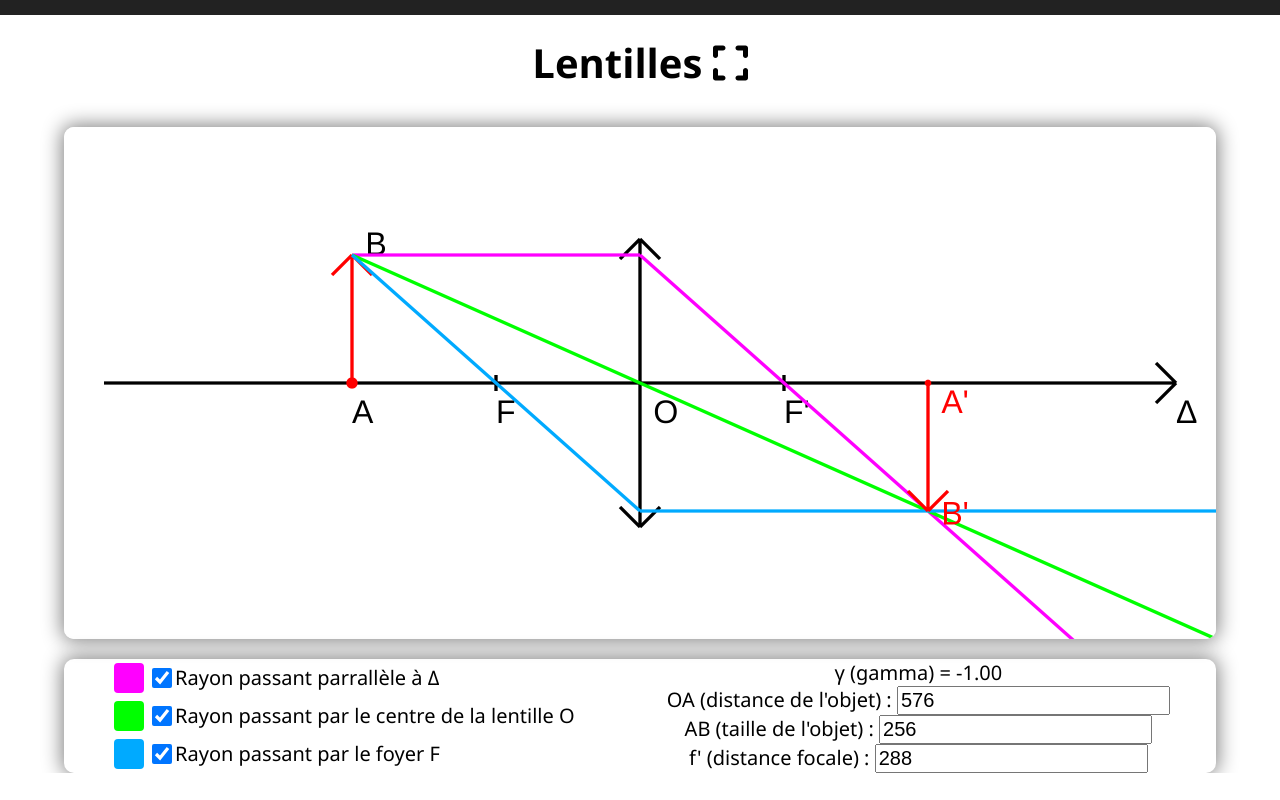
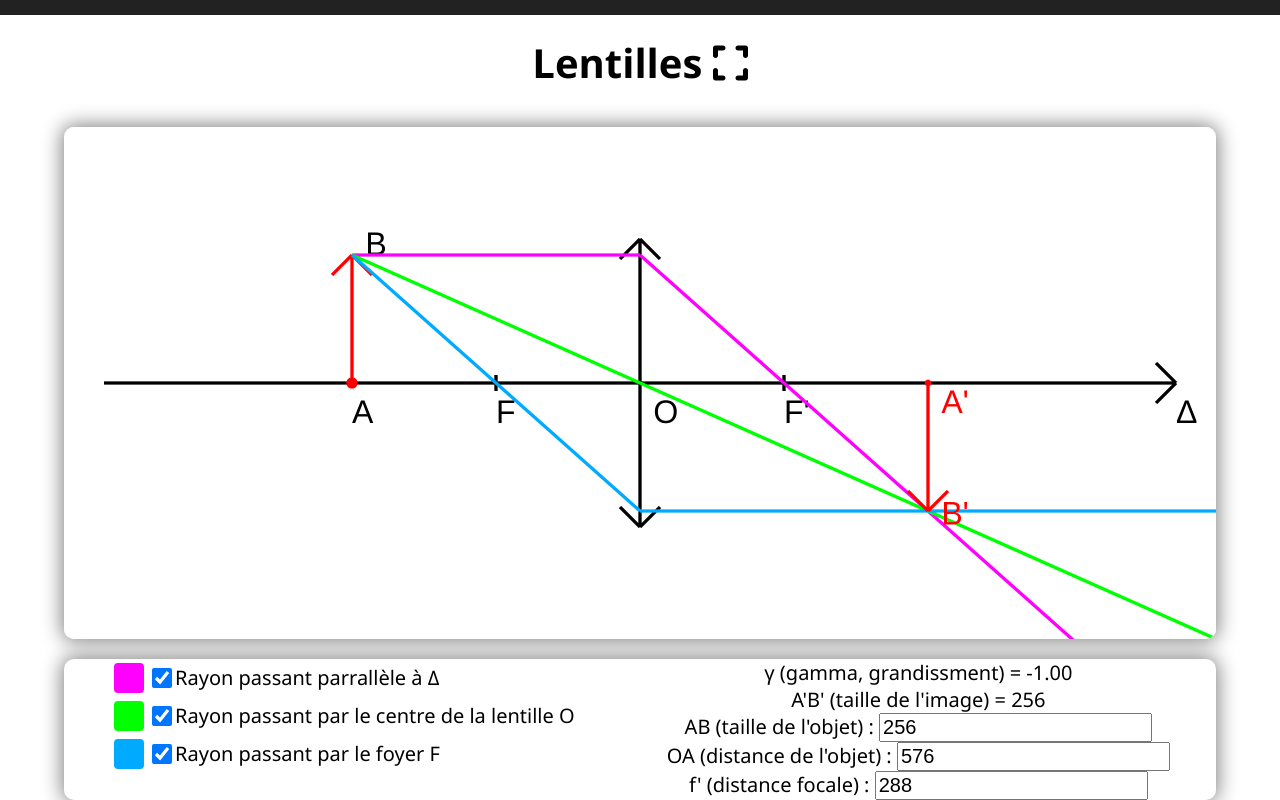
Before and after one commit to Adrien5902/Website_PC, a React (Vite) app: page /#/lentilles in a window 1280 px wide. Shown: the part 243-1043 px from the top of the page. Before the commit the page ends 1016 px from the top, so only its background shows below. Built offline with nearby package versions, Linux system fonts and the light colour scheme.

Commit message:
added more info and inputs

```diff
--- a/src/components/Lentilles/index.tsx
+++ b/src/components/Lentilles/index.tsx
@@ -30,6 +30,7 @@ export default function Lentilles() {
     const object = useRef<Pos>({x: 0, y: 0}) //X is the pos on delta axis, Y is the object height
     const focalLength = useRef<number>(0)
     const [gamma, setGamma] = useState(0)
+    const _object = useRef<Pos>(null)
 
     const objectPos = useRef<HTMLInputElement>(null)
     const objectHeight = useRef<HTMLInputElement>(null)
@@ -241,6 +242,8 @@ export default function Lentilles() {
             _Apos.x = _Bpos.x
             _Apos.y = originY
 
+            _object.current = {x: _Apos.x - originX, y: _Bpos.y - originY}
+
             drawDot(ctx, _Apos)
 
             drawLine(ctx, _Apos, _Bpos)
@@ -322,16 +325,17 @@ export default function Lentilles() {
                 </div>
 
                 <div>
-                    <span>γ (gamma) = {gamma ? gamma.toFixed(2) : 0}</span>
+                    <span>γ (gamma, grandissment) = {gamma ? gamma.toFixed(2) : 0}</span>
+                    <span>A'B' (taille de l'image) = {_object.current ? _object.current.y : "Pas d'image"}</span>
+
+                    <div>
+                        <span>AB (taille de l'objet) : </span>
+                        <input type="number" ref={objectHeight} onChange={(e) => {object.current.y = Number(e.target.value); drawCanvas(canvasRef.current)}}/>
+                    </div>
 
                     <div>
                         <span>OA (distance de l'objet) : </span>
                         <input type="number" ref={objectPos} onChange={(e) => {object.current.x = Number(e.target.value); drawCanvas(canvasRef.current)}}/>
-                    </div>
-
-                    <div>
-                        <span>AB (taille de l'objet) : </span>
-                        <input type="number" ref={objectHeight} onChange={(e) => {object.current.y = Number(e.target.value); drawCanvas(canvasRef.current)}}/>
                     </div>
 
                     <div>
```
